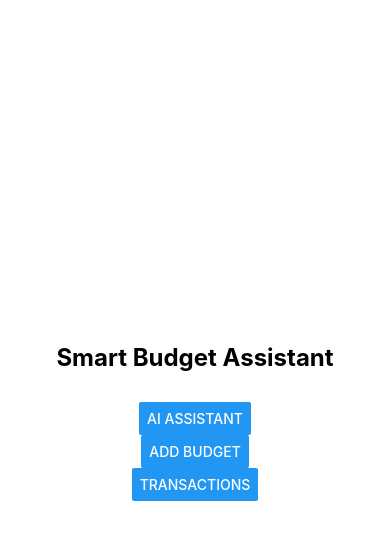
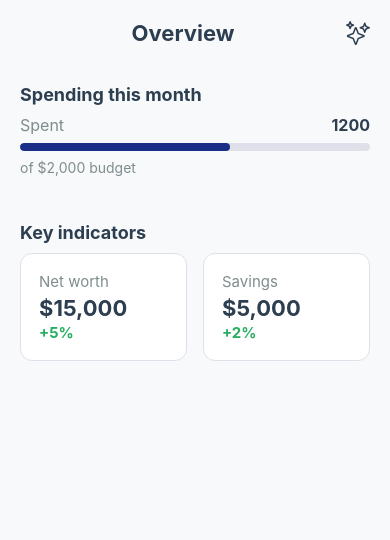
Before and after one commit to Akinmyde/smart-budget-assistant, a React Native app: screen / in a window 390 px wide. Shown: the top 540 px of the page. Built offline with nearby package versions, Linux system fonts and the light colour scheme.

Commit message:
feat(dashboard): build dummy dashboard screen, add color constants and build a page wrapper

```diff
--- a/App.tsx
+++ b/App.tsx
@@ -1,23 +1,6 @@
-import React from 'react';
-import { View, Text, StyleSheet, Button, Alert } from 'react-native';
+import React from "react";
+import Dashboard from "./pages/Dashboard";
 
 export default function App() {
-  return (
-    <View style={styles.container}>
-      <Text style={styles.title}>Smart Budget Assistant</Text>
-      <Button title='AI Assistant' onPress={() => Alert.alert('Coming soon')} />
-      <Button title='Add Budget' onPress={() => Alert.alert('Coming soon')} />
-      <Button title='Transactions' onPress={() => Alert.alert('Coming soon')} />
-    </View>
-  );
+  return <Dashboard />;
 }
-
-const styles = StyleSheet.create({
-  container: {
-    flex: 1,
-    justifyContent: 'center',
-    alignItems: 'center',
-    padding: 20,
-  },
-  title: { fontSize: 24, fontWeight: 'bold', marginBottom: 30 },
-});
--- /dev/null
+++ b/components/PageWrapper.tsx
@@ -0,0 +1,28 @@
+import React from "react";
+import { SafeAreaView, View, StyleSheet } from "react-native";
+import { colors } from "../constants/colors";
+
+interface PageWrapperProps {
+  children: React.ReactNode;
+}
+
+const PageWrapper = ({ children }: PageWrapperProps) => {
+  return (
+    <SafeAreaView style={styles.container}>
+      <View style={styles.content}>{children}</View>
+    </SafeAreaView>
+  );
+};
+
+const styles = StyleSheet.create({
+  container: {
+    flex: 1,
+    backgroundColor: colors.neutral.background,
+  },
+  content: {
+    flex: 1,
+    marginHorizontal: 20,
+  },
+});
+
+export default PageWrapper;
--- /dev/null
+++ b/constants/colors.ts
@@ -0,0 +1,47 @@
+export const colors = {
+  // Primary colors
+  primary: {
+    main: '#2C3E50',    // Deep taupe blue
+    light: '#34495E',   // Lighter taupe blue
+    dark: '#1A252F',    // Darker taupe blue
+  },
+
+  // Secondary colors
+  secondary: {
+    main: '#3498DB',    // Bright blue
+    light: '#5DADE2',   // Light blue
+    dark: '#2980B9',    // Dark blue
+  },
+
+  // Success colors
+  success: {
+    main: '#27AE60',    // Green
+    light: '#2ECC71',   // Light green
+    dark: '#219A52',    // Dark green
+  },
+
+  // Neutral colors
+  neutral: {
+    white: '#FFFFFF',
+    background: '#F8F9FA',
+    border: '#E0E0EA',
+    text: {
+      primary: '#2C3E50',
+      secondary: '#7F8C8D',
+      disabled: '#BDC3C7',
+    },
+  },
+
+  // UI elements
+  ui: {
+    card: {
+      background: '#FFFFFF',
+      border: '#E0E0EA',
+      shadow: 'rgba(0, 0, 0, 0.03)',
+    },
+    progress: {
+      background: '#E0E0EA',
+      fill: '#1A2D87',
+    },
+  },
+} as const;
--- /dev/null
+++ b/pages/Dashboard.tsx
@@ -0,0 +1,97 @@
+import React from "react";
+import { View, Text, StyleSheet } from "react-native";
+import { Ionicons } from "@expo/vector-icons";
+import PageWrapper from "../components/PageWrapper";
+import { colors } from "../constants/colors";
+
+const Dashboard = () => {
+  return (
+    <PageWrapper>
+    {/* Header */}
+    <View style={styles.headerRow}>
+      <View></View>
+      <Text style={styles.headerTitle}>Overview</Text>
+      <Ionicons name="sparkles-outline" size={24} color={colors.primary.main} />
+    </View>
+
+    {/* Spending this month */}
+    <View style={styles.section}>
+      <Text style={styles.sectionTitle}>Spending this month</Text>
+      <View style={styles.spentRow}>
+        <Text style={styles.spentLabel}>Spent</Text>
+        <Text style={styles.spentValue}>1200</Text>
+      </View>
+      <View style={styles.progressBarBg}>
+        <View style={[styles.progressBarFill, { width: '60%' }]} />
+      </View>
+      <Text style={styles.budgetText}>of $2,000 budget</Text>
+    </View>
+
+    {/* Key indicators */}
+    <View style={styles.section}>
+      <Text style={styles.sectionTitle}>Key indicators</Text>
+      <View style={styles.indicatorRow}>
+        <View style={styles.indicatorCard}>
+          <Text style={styles.indicatorLabel}>Net worth</Text>
+          <Text style={styles.indicatorValue}>$15,000</Text>
+          <Text style={styles.indicatorChange}>+5%</Text>
+        </View>
+        <View style={styles.indicatorCard}>
+          <Text style={styles.indicatorLabel}>Savings</Text>
+          <Text style={styles.indicatorValue}>$5,000</Text>
+          <Text style={styles.indicatorChange}>+2%</Text>
+        </View>
+      </View>
+    </View>
+  </PageWrapper>
+  );
+};
+
+const styles = StyleSheet.create({
+    headerRow: {
+      flexDirection: 'row',
+      justifyContent: 'space-between',
+      alignItems: 'center',
+      paddingTop: 20,
+      paddingBottom: 10,
+    },
+    headerTitle: { fontSize: 22, fontWeight: 'bold', color: colors.primary.main },
+    section: { marginBottom: 18, marginTop: 28 },
+    sectionTitle: { fontSize: 18, fontWeight: 'bold', marginBottom: 10, color: colors.primary.main },
+    spentRow: { flexDirection: 'row', justifyContent: 'space-between', alignItems: 'center' },
+    spentLabel: { fontSize: 16, color: colors.neutral.text.secondary },
+    spentValue: { fontSize: 16, color: colors.primary.main, fontWeight: 'bold' },
+    progressBarBg: {
+      height: 8,
+      backgroundColor: colors.ui.progress.background,
+      borderRadius: 8,
+      marginVertical: 8,
+      overflow: 'hidden',
+    },
+    progressBarFill: {
+      height: 8,
+      backgroundColor: colors.ui.progress.fill,
+      borderRadius: 8,
+    },
+    budgetText: { color: colors.neutral.text.secondary, fontSize: 14 },
+    indicatorRow: { flexDirection: 'row', gap: 16 },
+    indicatorCard: {
+      flex: 1,
+      backgroundColor: colors.ui.card.background,
+      borderRadius: 12,
+      borderWidth: 1,
+      borderColor: colors.ui.card.border,
+      padding: 18,
+      alignItems: 'flex-start',
+      shadowColor: colors.ui.card.shadow,
+      shadowOpacity: 0.03,
+      shadowRadius: 4,
+      elevation: 2,
+      marginRight: 0,
+    },
+    indicatorLabel: { color: colors.neutral.text.secondary, fontSize: 15, marginBottom: 4 },
+    indicatorValue: { fontSize: 22, fontWeight: 'bold', color: colors.primary.main },
+    indicatorChange: { color: colors.success.main, fontWeight: 'bold', fontSize: 15, marginTop: 2 },
+  });
+
+export default Dashboard;
```
